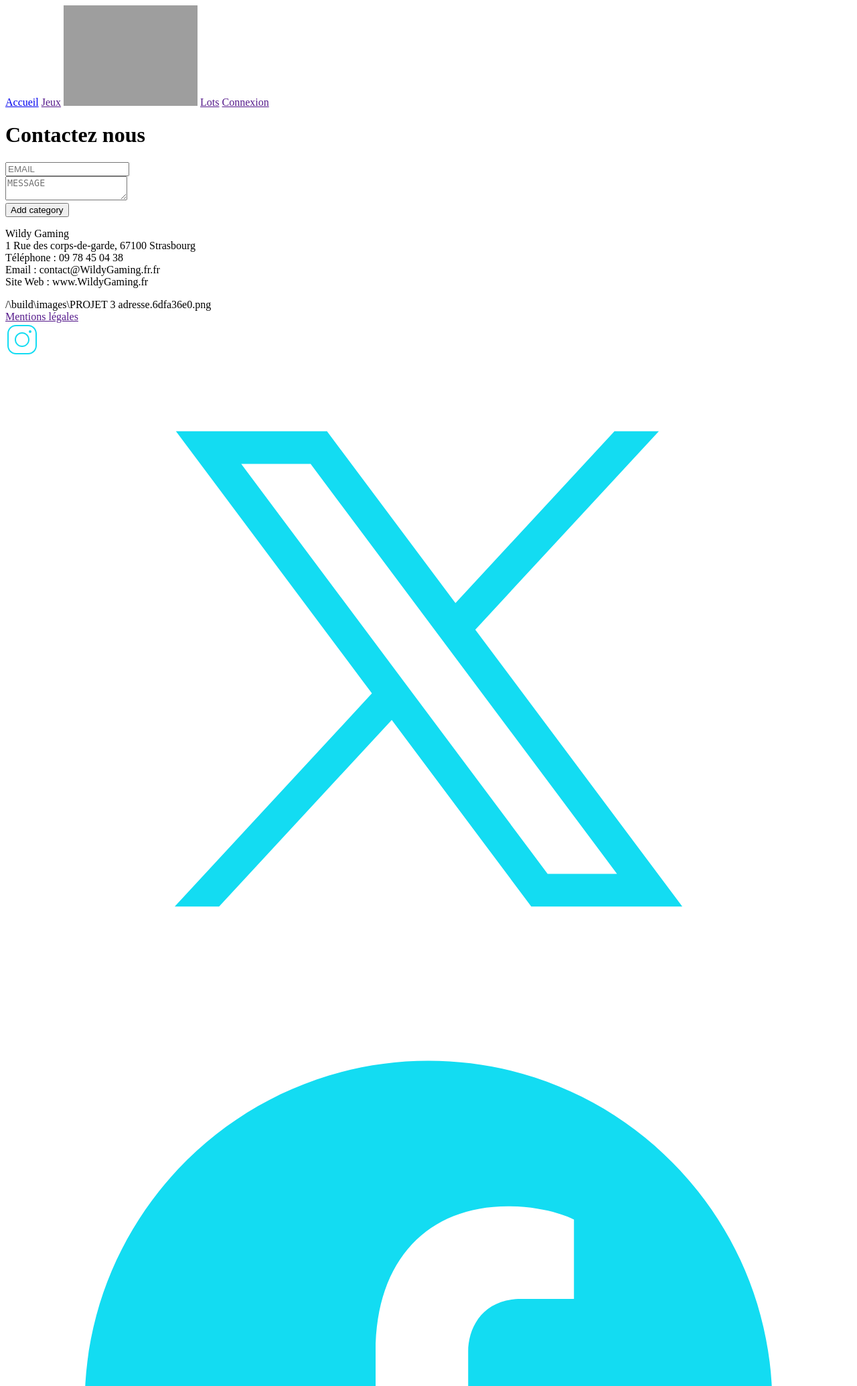
After one commit to WildCodeSchool-2023-09/refr-php-p3-wildy-gaming, a Symfony app: template templates/contactez-nous.html.twig in a window 1280 px wide. The commit adds this page. Shown: the top 2069 px of the page at 67% size. Run offline with Twig, Linux system fonts and the light colour scheme; the template is opened without the code that fills it, so the values that code supplies are empty; form fields are guessed from the names that the template uses; some libraries are stand-ins or nearby versions; grey boxes are pictures that could not be loaded.

Commit message:
reste le css a finir

```diff
--- /dev/null
+++ b/templates/contactez-nous.html.twig
@@ -0,0 +1,29 @@
+{% extends 'base.html.twig' %}
+
+{% block title %}Contactez nous{% endblock %}
+
+{% block body %}
+
+<h1> Contactez nous </h1>
+
+{{ form_errors(registrationForm) }}
+
+{{ form_start(registrationForm) }}
+{{ form_row(registrationForm.email, {'label':false,'attr': {'placeholder': 'EMAIL'}})}}
+{{ form_row(registrationForm.message, {'label':false,'attr': {'placeholder': 'MESSAGE'}})}}
+  <button type="submit">Add category</button>
+ {{ form_end(form) }}
+
+ <p>Wildy Gaming <br>
+
+ 1 Rue des corps-de-garde, 67100 Strasbourg<br>
+
+Téléphone : 09 78 45 04 38<br>
+
+Email : contact@WildyGaming.fr.fr<br>
+
+Site Web : www.WildyGaming.fr</p>
+
+<img>{{ asset(path) }}\build\images\PROJET 3 adresse.6dfa36e0.png</img>
+
+ {% endblock %}
--- a/templates/mention_legale.html.twig
+++ b/templates/mention_legale.html.twig
@@ -26,7 +26,7 @@ Hébergement :<br>
 
 Hébergeur : SARL Wildy Gaming <br>
 1 Rue des corps-de-garde, 67100 Strasbourg<br>
-Site Web : www.WildyGaming.frr<br>
+Site Web : www.WildyGaming.fr<br>
 
 Développement :<br>
 
```
Also changed, not shown: assets/styles/registration.css (+7 -13 lines), src/Controller/ContacteController.php (added, +16 -0 lines), templates/registration/register.html.twig (+3 -5 lines), assets/images/PROJET 3 adresse.png (added).
